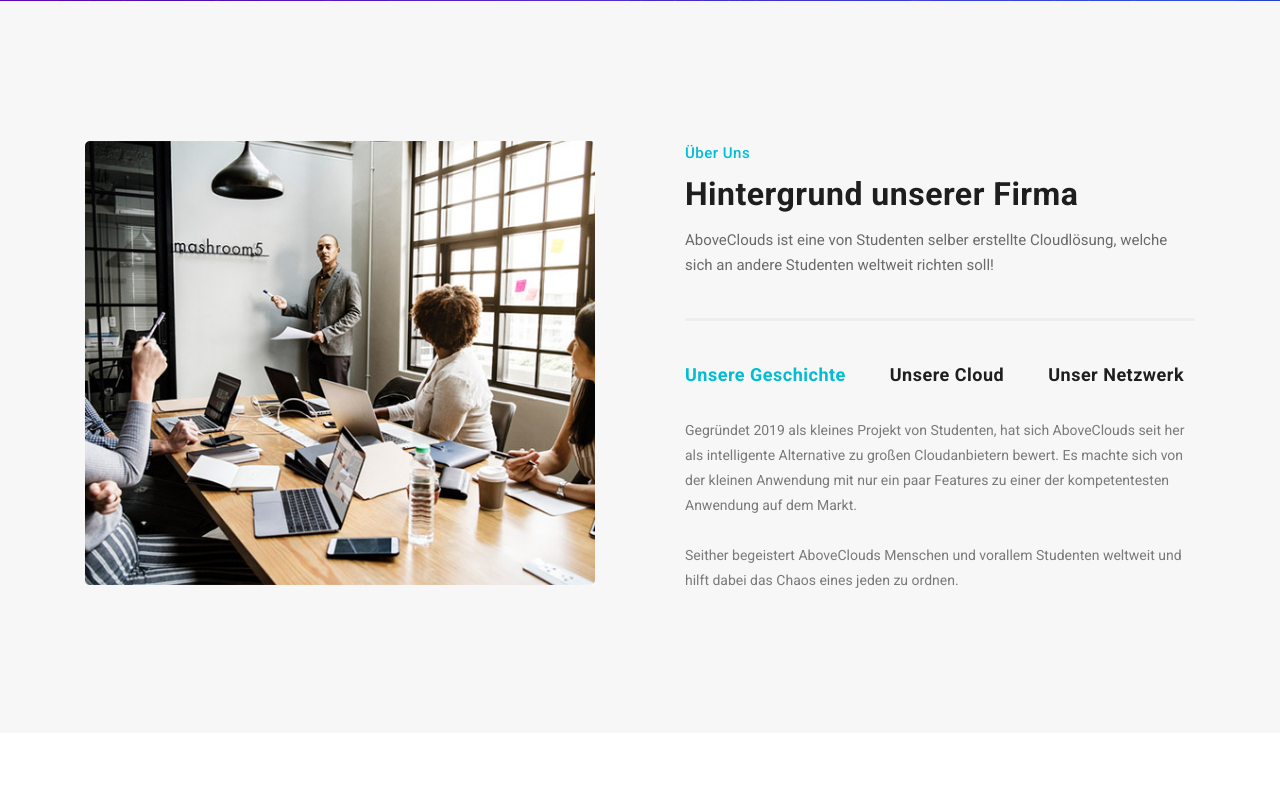
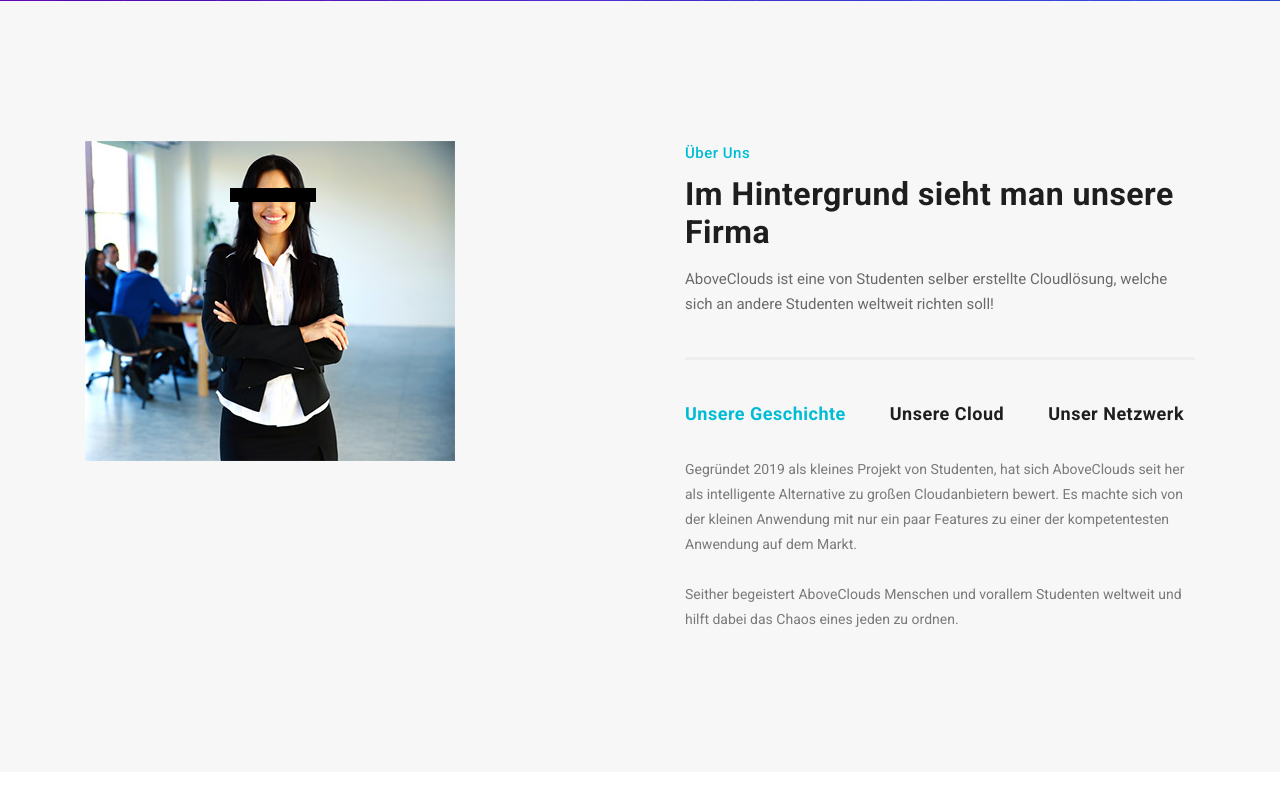
Before and after one commit to jzbick/aboveclouds, a PHP site: page /about.php in a window 1280 px wide. Shown: the part 507-1319 px from the top of the page. Run offline with PHP 8.4, Linux system fonts and the light colour scheme.

Commit message:
Datenschutz

```diff
--- a/main/about.php
+++ b/main/about.php
@@ -112,7 +112,7 @@
                 <div class="right-content">
                     <div class="section-heading">
                         <span>Über Uns</span>
-                        <h2>Hintergrund unserer Firma</h2>
+                        <h2>Im Hintergrund sieht man unsere Firma</h2>
                         <p>AboveClouds ist eine von Studenten selber erstellte Cloudlösung, welche sich an andere
                             Studenten weltweit richten soll!</p>
                     </div>
```
Also changed, not shown: main/assets/images/our-team.jpg, main/assets/images/team-01.jpg, main/assets/images/team-02.jpg, main/assets/images/team-03.jpg.
